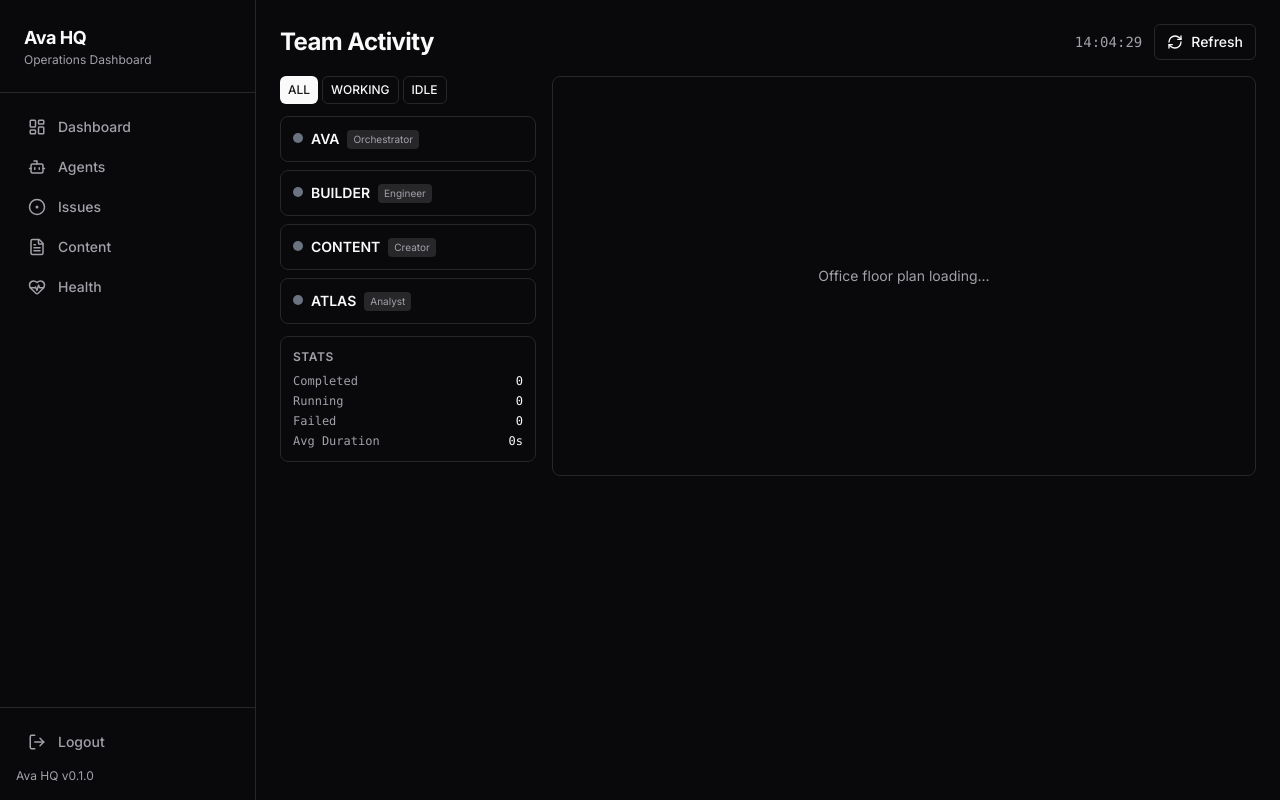
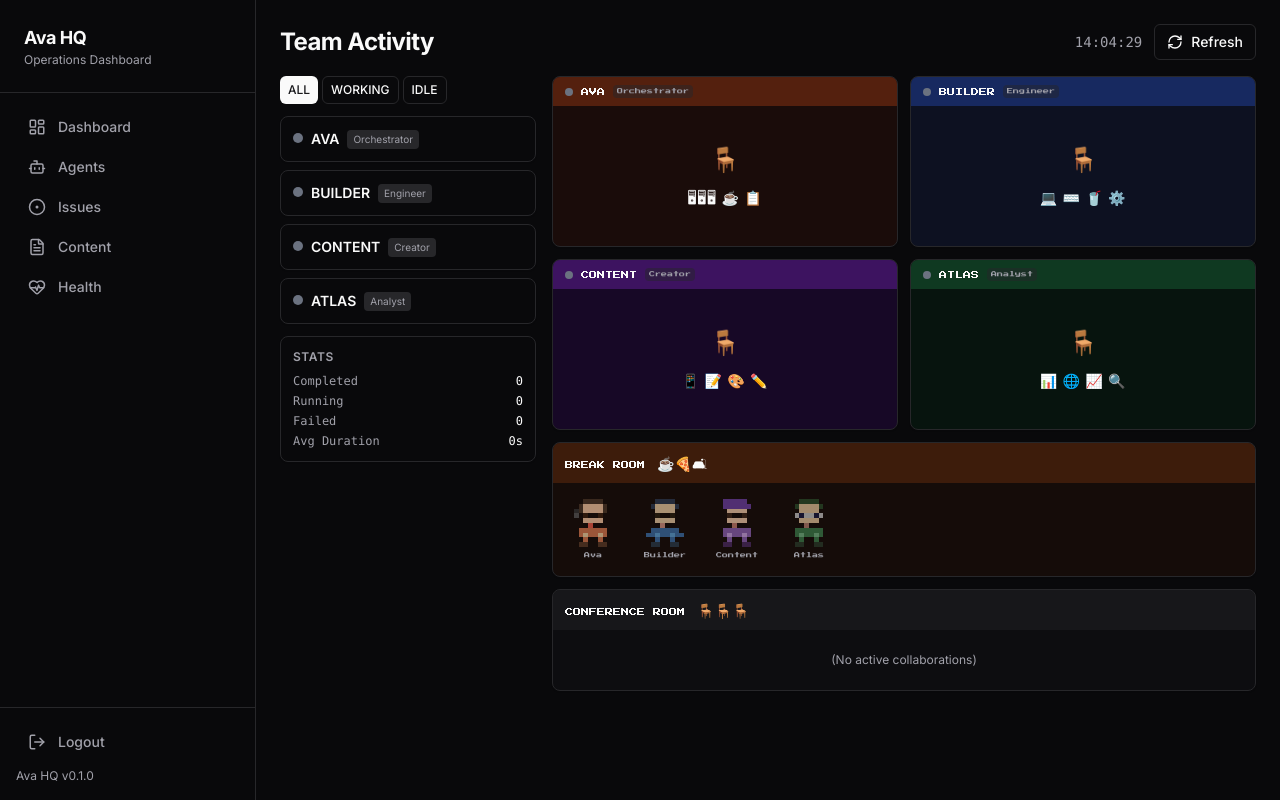
Before and after one commit to tkhongsap/ava-hq, a Next.js app: page /activity in a window 1280 px wide. Built offline with nearby package versions, Linux system fonts and the light colour scheme.

Commit message:
feat: [US-004] - Office floor plan with agent rooms

```diff
--- a/src/app/activity/page.tsx
+++ b/src/app/activity/page.tsx
@@ -1,10 +1,14 @@
 "use client"
 
 import { useEffect, useState, useCallback, useRef } from "react"
-import { Card, CardContent, CardHeader, CardTitle } from "@/components/ui/card"
+import { Press_Start_2P } from "next/font/google"
+import { Card, CardContent } from "@/components/ui/card"
 import { Button } from "@/components/ui/button"
 import { Skeleton } from "@/components/ui/skeleton"
 import { RefreshCw } from "lucide-react"
+import { PixelAvatar } from "@/components/pixel-avatar"
+
+const pixelFont = Press_Start_2P({ weight: "400", subsets: ["latin"] })
 
 interface AgentStatus {
   id: string
@@ -46,6 +50,29 @@ const statusColors: Record<string, string> = {
   offline: "bg-gray-500",
 }
 
+const roomColors: Record<string, string> = {
+  main: "bg-orange-950/30",
+  builder: "bg-blue-950/30",
+  content: "bg-purple-950/30",
+  atlas: "bg-green-950/30",
+}
+
+const roomHeaderColors: Record<string, string> = {
+  main: "bg-orange-900/60",
+  builder: "bg-blue-900/60",
+  content: "bg-purple-900/60",
+  atlas: "bg-green-900/60",
+}
+
+const deskItems: Record<string, string> = {
+  main: "🖥🖥🖥 ☕ 📋",
+  builder: "💻 ⌨️ 🥤 ⚙️",
+  content: "📱 📝 🎨 ✏️",
+  atlas: "📊 🌐 📈 🔍",
+}
+
+type AgentIdType = "main" | "builder" | "content" | "atlas"
+
 function formatDuration(ms: number): string {
   const seconds = Math.floor(ms / 1000)
   const minutes = Math.floor(seconds / 60)
@@ -69,6 +96,152 @@ function LiveClock() {
   }, [])
 
   return <span className="font-mono text-sm text-muted-foreground">{time}</span>
+}
+
+function SpeechBubble({ text }: { text: string }) {
+  return (
+    <div className="relative bg-card border border-border rounded px-2 py-1 mt-2 text-[10px] text-muted-foreground max-w-[180px]">
+      <div className="absolute -top-1.5 left-4 w-0 h-0 border-l-[5px] border-l-transparent border-r-[5px] border-r-transparent border-b-[6px] border-b-border" />
+      <div className="absolute -top-1 left-4 w-0 h-0 border-l-[5px] border-l-transparent border-r-[5px] border-r-transparent border-b-[6px] border-b-card" />
+      {text.slice(0, 50)}
+    </div>
+  )
+}
+
+function AgentRoom({ agent, pixelFontClass }: { agent: AgentStatus; pixelFontClass: string }) {
+  const isWorking = agent.status === "working"
+  const isError = agent.status === "error"
+  const isIdle = agent.status === "idle" || agent.status === "offline"
+
+  return (
+    <Card
+      className={`overflow-hidden ${roomColors[agent.id] || ""} ${
+        isError ? "animate-pulse border-red-500/50" : ""
+      }`}
+    >
+      {/* Room header */}
+      <div
+        className={`px-3 py-2 flex items-center gap-2 ${roomHeaderColors[agent.id] || ""}`}
+      >
+        <div
+          className={`h-2 w-2 rounded-full shrink-0 ${statusColors[agent.status]}`}
+        />
+        <span className={`${pixelFontClass} text-[8px] uppercase`}>
+          {agent.name}
+        </span>
+        <span
+          className={`${pixelFontClass} text-[6px] px-1 py-0.5 rounded bg-muted/50 text-muted-foreground`}
+        >
+          {agent.role}
+        </span>
+      </div>
+
+      {/* Room body */}
+      <div className="p-4 flex flex-col items-center min-h-[140px] justify-center">
+        {isWorking || isError ? (
+          <>
+            <PixelAvatar
+              agent={agent.id as AgentIdType}
+              status={agent.status}
+              size={64}
+            />
+            {agent.currentTask && <SpeechBubble text={agent.currentTask} />}
+          </>
+        ) : (
+          <div className="text-2xl">🪑</div>
+        )}
+        <div className="mt-3 text-sm tracking-wider">{deskItems[agent.id]}</div>
+      </div>
+    </Card>
+  )
+}
+
+function BreakRoom({
+  idleAgents,
+  pixelFontClass,
+}: {
+  idleAgents: AgentStatus[]
+  pixelFontClass: string
+}) {
+  return (
+    <Card className="overflow-hidden bg-amber-950/20">
+      <div className="px-3 py-2 bg-amber-900/40">
+        <span className={`${pixelFontClass} text-[8px] uppercase`}>
+          Break Room
+        </span>
+        <span className="ml-3 text-sm">☕🍕🛋</span>
+      </div>
+      <div className="p-4 flex items-center gap-6 min-h-[80px] flex-wrap">
+        {idleAgents.length === 0 ? (
+          <p className="text-xs text-muted-foreground">Everyone&apos;s at work!</p>
+        ) : (
+          idleAgents.map((agent) => (
+            <div key={agent.id} className="flex flex-col items-center gap-1">
+              <PixelAvatar
+                agent={agent.id as AgentIdType}
+                status="idle"
+                size={48}
+              />
+              <span className={`${pixelFontClass} text-[6px] text-muted-foreground`}>
+                {agent.name}
+              </span>
+            </div>
+          ))
+        )}
+      </div>
+    </Card>
+  )
+}
+
+function ConferenceRoom({ pixelFontClass }: { pixelFontClass: string }) {
+  return (
+    <Card className="overflow-hidden bg-zinc-900/30">
+      <div className="px-3 py-2 bg-zinc-800/40">
+        <span className={`${pixelFontClass} text-[8px] uppercase`}>
+          Conference Room
+        </span>
+        <span className="ml-3 text-sm">🪑🪑🪑</span>
+      </div>
+      <div className="p-4 min-h-[60px] flex items-center justify-center">
+        <p className="text-xs text-muted-foreground">
+          (No active collaborations)
+        </p>
+      </div>
+    </Card>
+  )
+}
+
+function OfficeFloor({
+  agents,
+  pixelFontClass,
+}: {
+  agents: AgentStatus[]
+  pixelFontClass: string
+}) {
+  const idleAgents = agents.filter(
+    (a) => a.status === "idle" || a.status === "offline"
+  )
+
+  return (
+    <div className="space-y-3">
+      {/* Agent rooms - 2x2 grid */}
+      <div className="grid grid-cols-1 md:grid-cols-2 gap-3">
+        {agents.map((agent) => (
+          <AgentRoom
+            key={agent.id}
+            agent={agent}
+            pixelFontClass={pixelFontClass}
+          />
+        ))}
+      </div>
+
+      {/* Break Room */}
+      <BreakRoom idleAgents={idleAgents} pixelFontClass={pixelFontClass} />
+
+      {/* Conference Room */}
+      <ConferenceRoom pixelFontClass={pixelFontClass} />
+    </div>
+  )
 }
 
 export default function ActivityPage() {
@@ -141,8 +314,8 @@ export default function ActivityPage() {
 
       {/* Loading state */}
       {!data && !error && (
-        <div className="flex gap-4">
-          <div className="w-64 space-y-3">
+        <div className="flex flex-col md:flex-row gap-4">
+          <div className="w-full md:w-64 space-y-3">
             <Skeleton className="h-8" />
             {[1, 2, 3, 4].map((i) => (
               <Skeleton key={i} className="h-20" />
@@ -236,13 +409,12 @@ export default function ActivityPage() {
             </Card>
           </div>
 
-          {/* Right side - placeholder for office floor (US-004) */}
+          {/* Right side - Office Floor */}
           <div className="flex-1">
-            <Card className="p-6 min-h-[400px] flex items-center justify-center">
-              <p className="text-sm text-muted-foreground">
-                Office floor plan loading...
-              </p>
-            </Card>
+            <OfficeFloor
+              agents={data.agents}
+              pixelFontClass={pixelFont.className}
+            />
           </div>
         </div>
       )}
```
Also changed, not shown: 1 other file (tests, documents, lock files or other folders).
